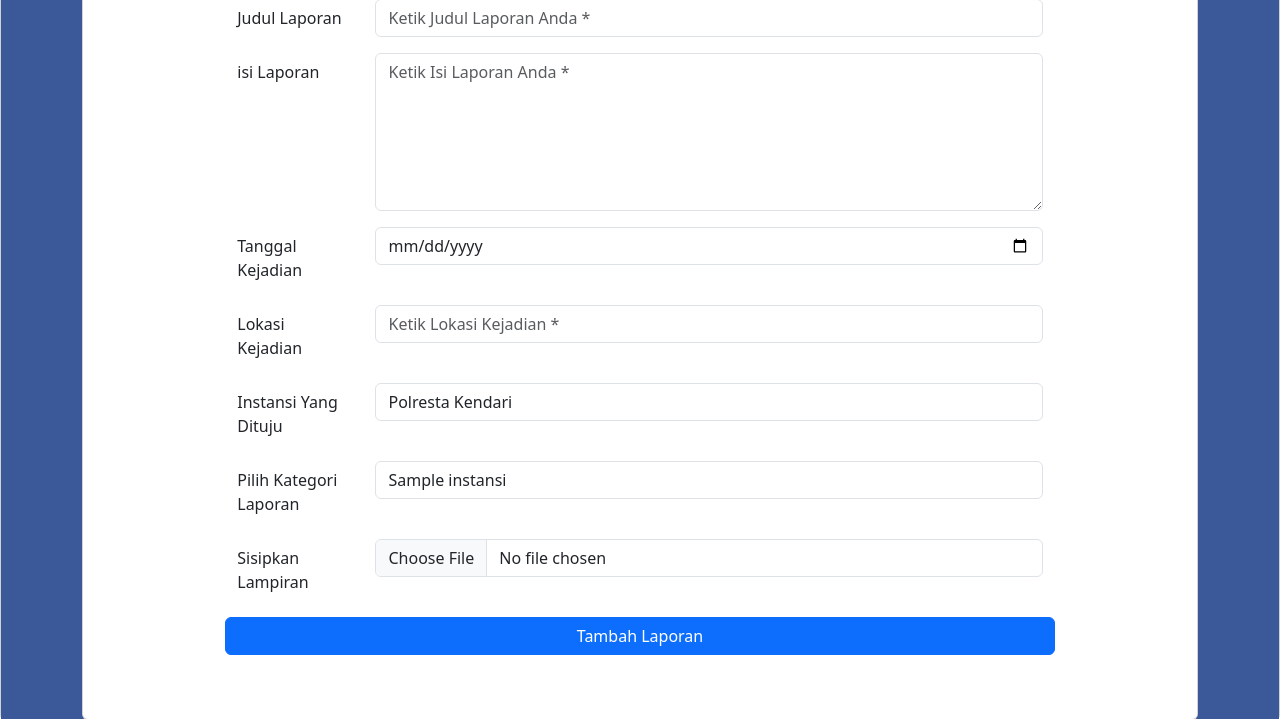
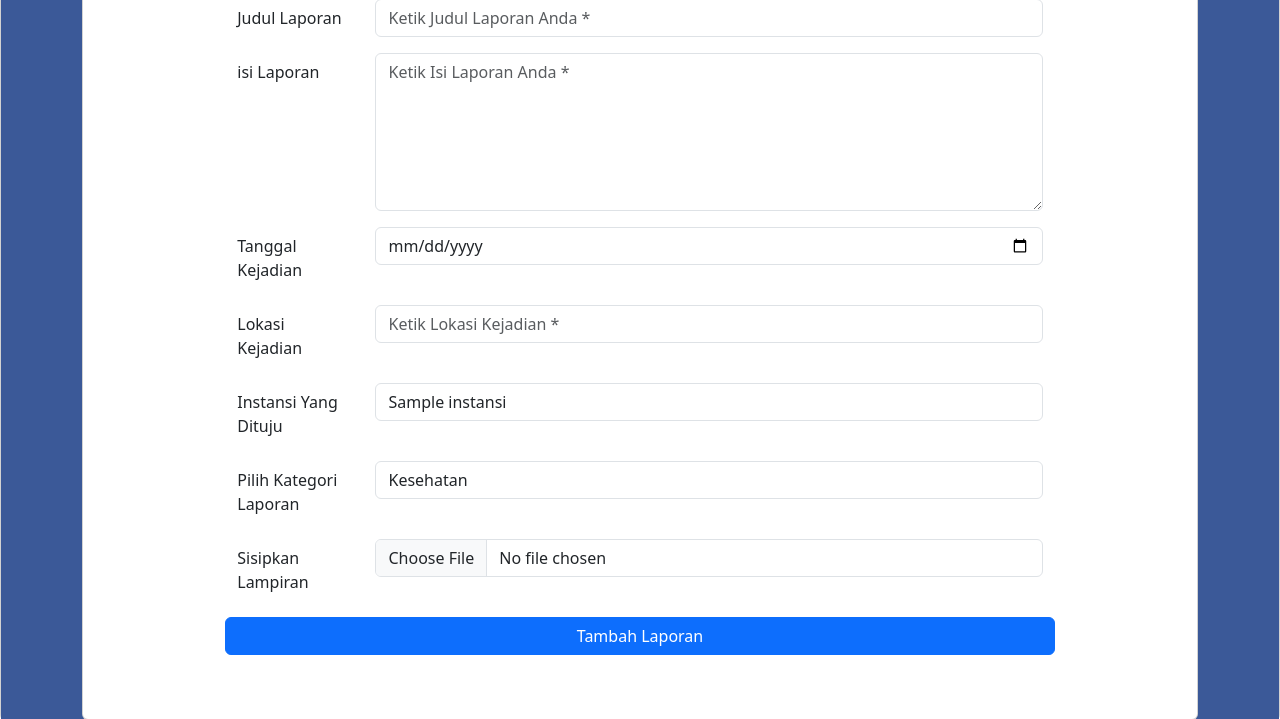
Before and after one commit to nspweb/PUBLIK-Group-6-, a PHP site: page / in a window 1280 px wide; the page is wider, and only the part inside the window is pictured. Shown: the part 514-1233 px from the top of that part. Run offline with PHP 8.4, Linux system fonts and the light colour scheme; a user stored in the database is signed in; tables that the repository leaves empty or names only in its code hold one stand-in row (values such as "Sample post"); some libraries are stand-ins or nearby versions.

Commit message:
perbaiki kode

```diff
--- a/aplikasi/index.php
+++ b/aplikasi/index.php
@@ -156,19 +156,6 @@ $sessionManager->checkSession();
                     <label for="instansi" class="col-sm-2 col-form-label">Instansi Yang Dituju</label>
                     <div class="col-sm-10">
                       <select name="instansi" id="instansi" class="form-control">
-                        <option value="Polresta Kendari">Polresta Kendari</option>
-                        <option value="Dinas Satpol PP Kendari">Dinas Satpol PP Kendari</option>
-                        <option value="Dinas Satpol PP Kendari">Dinas Satpol PP Kendari</option>
-                        <option value="Dinas Kesehatan(DINKES)Kota Kendari">Dinas(DINKES)Kesehatan Kota Kendari
-                        </option>
-                        <option value="BNN Kota Kendari">BNN Kota Kendari</option>
-                      </select>
-                    </div>
-                  </div>
-                  <div class="mb-3 row">
-                    <label for="kategori" class="col-sm-2 col-form-label">Pilih Kategori Laporan</label>
-                    <div class="col-sm-10">
-                      <select name="kategori" id="kategori" class="form-control">
                         <?php
                         $db1 = mysqli_connect('localhost', 'root', '', 'db_publik');
                         $query = 'SELECT * FROM tb_instansi';
@@ -187,6 +174,17 @@ $sessionManager->checkSession();
                           <?php
                         }
                         ?>
+                      </select>
+                    </div>
+                  </div>
+                  <div class="mb-3 row">
+                    <label for="kategori" class="col-sm-2 col-form-label">Pilih Kategori Laporan</label>
+                    <div class="col-sm-10">
+                      <select name="kategori" id="kategori" class="form-control">
+                        <option value="Kesehatan">Kesehatan</option>
+                        <option value="Ketertiban">Ketertiban</option>
+                        <option value="Kekerasan">Kekerasan</option>
+                        <option value="Keresahan">Keresahan</option>
                       </select>
                       </select>
                     </div>
```
